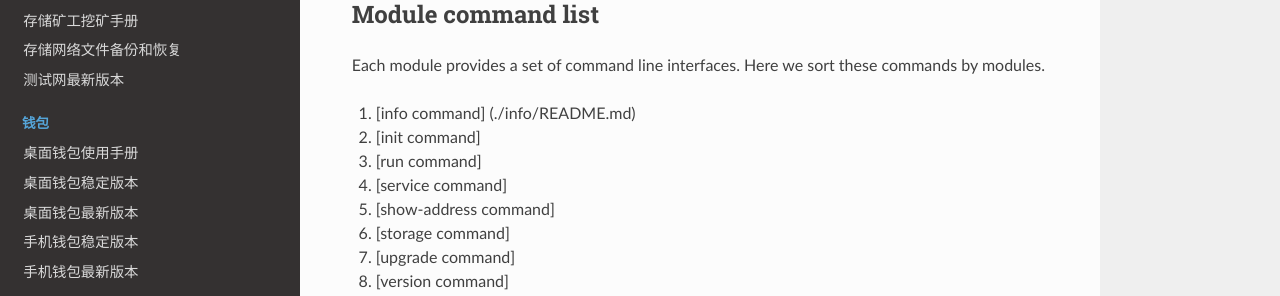
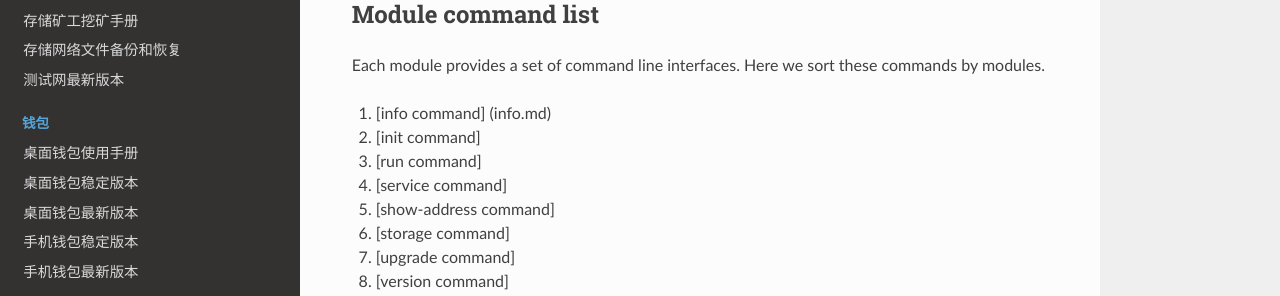
Before and after one commit to fireagainsmile/launch, an MkDocs documentation site: the page built from docs/minernode/README.md, in a window 1280 px wide and 1049 px high. Shown: the part 661-957 px from the top of the window. Built offline with MkDocs 1.6.1, drawn with Linux system fonts in a browser that asks for light colours; nearby versions of some CDN libraries.

Commit message:
Update README.md

```diff
--- a/docs/minernode/README.md
+++ b/docs/minernode/README.md
@@ -30,7 +30,7 @@ server.private_address: 172.17.159.132:14001
 ## Module command list
 Each module provides a set of command line interfaces. Here we sort these commands by modules.
 
-1. [info command] (./info/README.md)
+1. [info command] (info.md)
 
 2. [init command]
 
```
